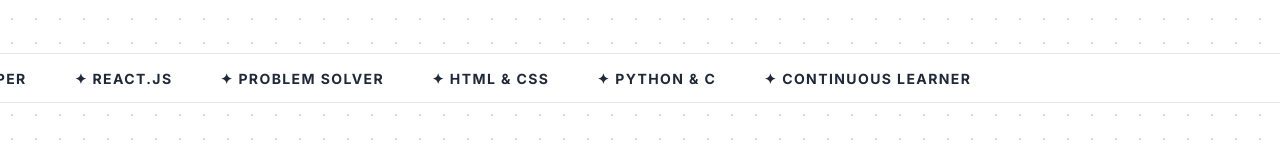
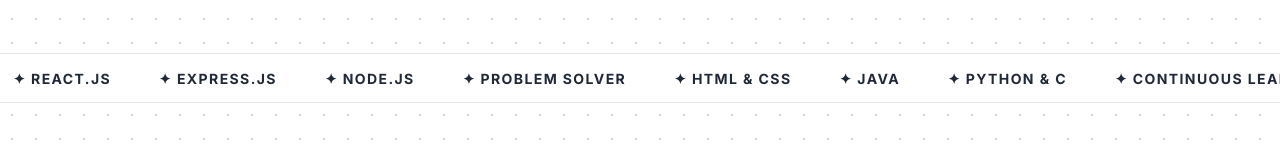
Before and after one commit to Mukesh-15/portfolio-react, a React (Vite) app: page / in a window 1280 px wide. Shown: the part 617-777 px from the top of the page. Built offline with nearby package versions, Linux system fonts and the light colour scheme.

Commit message:
hero section change

```diff
--- a/src/components/Hero.jsx
+++ b/src/components/Hero.jsx
@@ -2,10 +2,13 @@
 
 const Hero = () => {
   const traits = [
-    "✦ FRONTEND DEVELOPER",
+    "✦ FULL STACK DEVELOPER",
     "✦ REACT.JS",
+    "✦ EXPRESS.JS",
+    "✦ NODE.JS",
     "✦ PROBLEM SOLVER",
     "✦ HTML & CSS",
+    "✦ JAVA",
     "✦ PYTHON & C",
     "✦ CONTINUOUS LEARNER"
   ];
```
